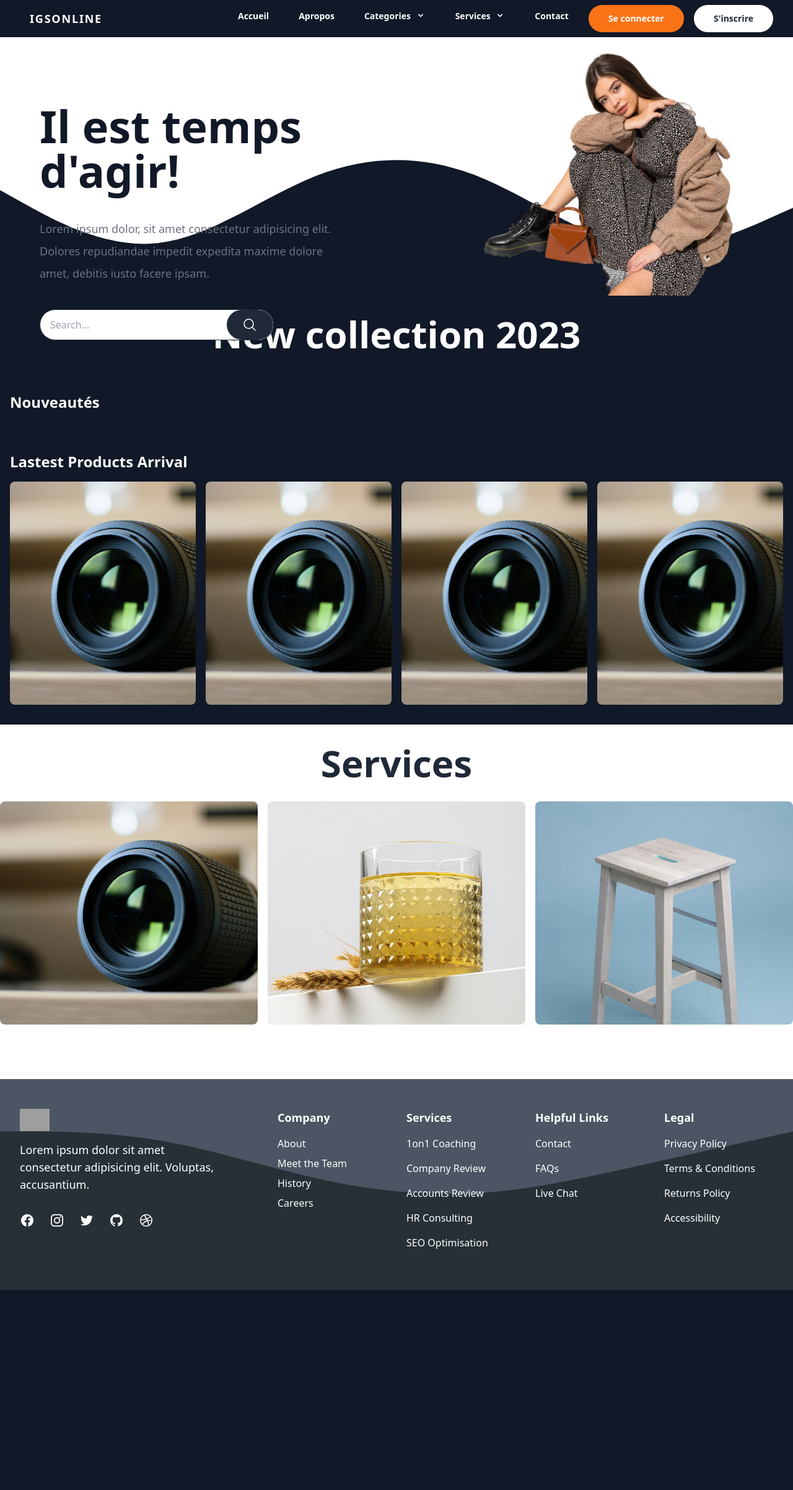
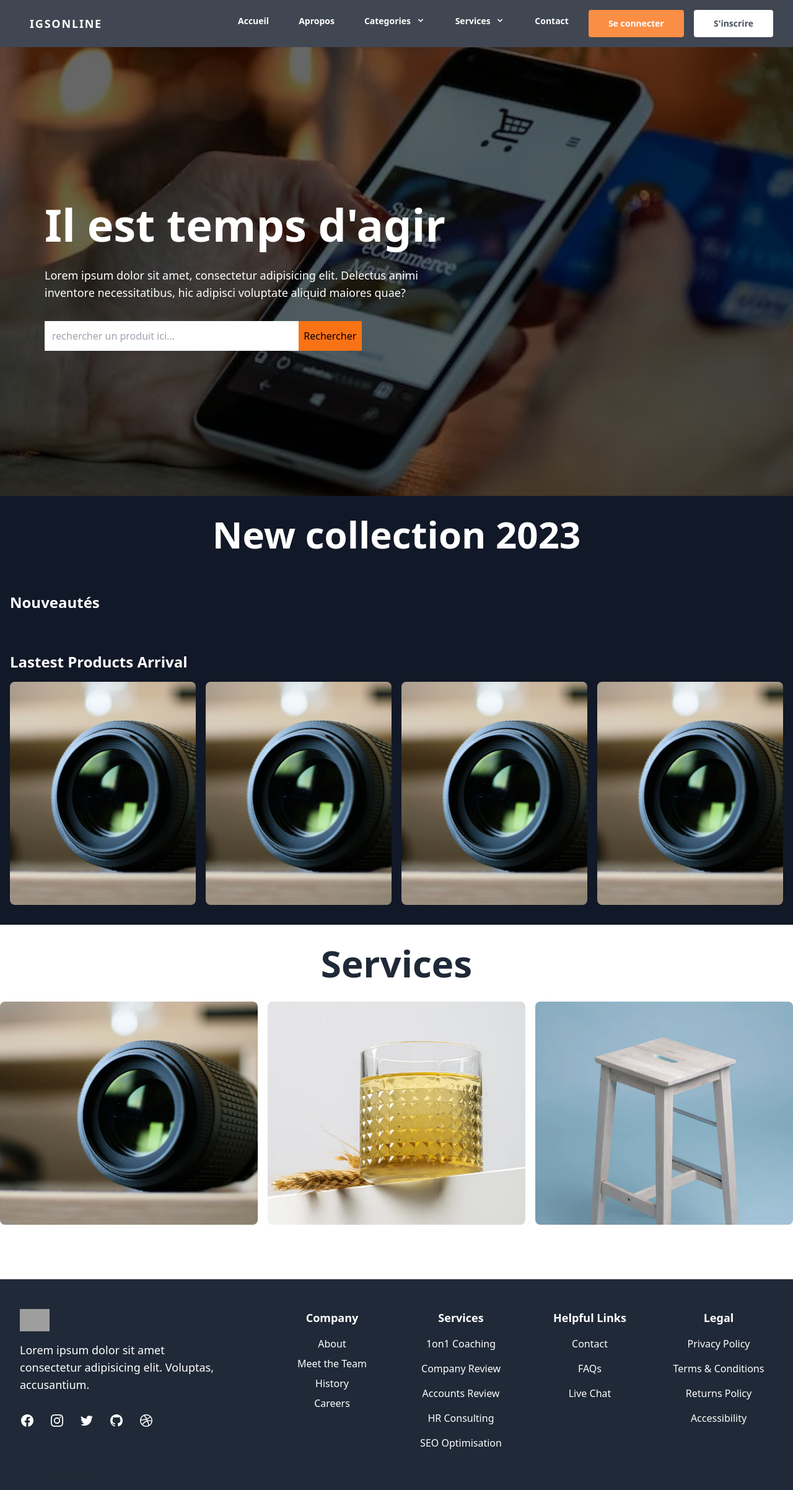
Before and after one commit to jeancode1234/igsonline, a PHP site: page / in a window 1280 px wide. Shown: the whole page at 62% size. Before the commit the page ends 2081 px from the top, so only its background shows below. Run offline with PHP 8.4, Linux system fonts and the light colour scheme; data that the repository does not hold is empty; some libraries are stand-ins or nearby versions; grey boxes are pictures that could not be loaded.

Commit message:
addespace

```diff
--- a/footer.php
+++ b/footer.php
@@ -9,12 +9,12 @@
 </head>
 <body>
     <!-- component -->
-<footer class="bg-gradient-to-r relative bg-gray-600">
-<svg xmlns="http://www.w3.org/2000/svg" class="absolute bottom-0 " viewBox="0 0 1440 320"><path fill="#273036" fill-opacity="1" d="M0,32L48,32C96,32,192,32,288,48C384,64,480,96,576,117.3C672,139,768,149,864,144C960,139,1056,117,1152,96C1248,75,1344,53,1392,42.7L1440,32L1440,320L1392,320C1344,320,1248,320,1152,320C1056,320,960,320,864,320C768,320,672,320,576,320C480,320,384,320,288,320C192,320,96,320,48,320L0,320Z"></path></svg>
-  <div class="max-w-screen-xl px-4 py-16 lg:py-4 lg:pt-12 mx-auto sm:px-6 lg:px-8 transform">
+<footer class="relative bg-gray-800">
+<svg xmlns="http://www.w3.org/2000/svg" class="absolute bottom-0 -z-10" viewBox="0 0 1440 320"><path fill="#273036" fill-opacity="1" d="M0,32L48,32C96,32,192,32,288,48C384,64,480,96,576,117.3C672,139,768,149,864,144C960,139,1056,117,1152,96C1248,75,1344,53,1392,42.7L1440,32L1440,320L1392,320C1344,320,1248,320,1152,320C1056,320,960,320,864,320C768,320,672,320,576,320C480,320,384,320,288,320C192,320,96,320,48,320L0,320Z"></path></svg>
+  <div class="max-w-screen-xl px-4 py-16 lg:py-4 lg:pt-12 mx-auto sm:px-6 lg:px-8 bg-opacity-10">
     <div class="grid grid-cols-1 gap-8 lg:grid-cols-3">
       <div>
-      <img src="#" class="mr-5 h-6 sm:h-9" alt="logo" />
+       <img src="#" class="mr-5 h-6 sm:h-9" alt="logo" />
         <p class="max-w-xs mt-4 text-lg text-white">
           Lorem ipsum dolor sit amet consectetur adipisicing elit. Voluptas, accusantium.
         </p>
@@ -51,8 +51,8 @@
           </a>
         </div>
       </div>
-      <div class="grid grid-cols-1 gap-8 lg:col-span-2 sm:grid-cols-2 lg:grid-cols-4 text-lg">
-        <div>
+      <div class="grid grid-cols-1 gap-8 lg:col-span-2  sm:grid-cols-2 lg:grid-cols-4 text-lg">
+        <div class="mx-auto md:mx-0 text-center">
           <p class="font-bold text-white">
             Company
           </p>
@@ -63,7 +63,7 @@
             <a class="hover:opacity-75 hover:text-orange-500" href> Careers </a>
           </nav>
         </div>
-        <div>
+        <div class="mx-auto md:mx-0 text-center">
           <p class="font-bold text-white">
             Services
           </p>
@@ -75,7 +75,7 @@
             <a class="hover:opacity-75 hover:text-orange-500" href> SEO Optimisation </a>
           </nav>
         </div>
-        <div>
+        <div class="mx-auto md:mx-0 text-center">
           <p class="font-bold text-white">
             Helpful Links
           </p>
@@ -85,7 +85,7 @@
             <a class="hover:opacity-75 hover:text-orange-500" href> Live Chat </a>
           </nav>
         </div>
-        <div>
+        <div class="mx-auto md:mx-0 text-center">
           <p class="font-bold text-white">
             Legal
           </p>
--- a/index.php
+++ b/index.php
@@ -54,35 +54,23 @@
         </div>
     </div>  -->
 
-  <div class="w-full">
+  <div class="w-full h-96 md:h-screen">
+     <?php include('message.php');?>
      <?php include('navbar.php');?>
-      <div class="w-full h-24 lg:h-14"></div>
-      <?php include('message.php');?>
-      <div class="w-full relative">
-      <svg xmlns="http://www.w3.org/2000/svg" class="absolute bottom-0 -z-10" viewBox="0 0 1440 320"><path fill="#111827" fill-opacity="1" d="M0,128L48,154.7C96,181,192,235,288,224C384,213,480,139,576,101.3C672,64,768,64,864,101.3C960,139,1056,213,1152,229.3C1248,245,1344,203,1392,181.3L1440,160L1440,320L1392,320C1344,320,1248,320,1152,320C1056,320,960,320,864,320C768,320,672,320,576,320C480,320,384,320,288,320C192,320,96,320,48,320L0,320Z"></path></svg>
 
-           <div class="grid xs:grid-col-2 sm:grid-col-4 md:grid-cols-6 lg:grid-cols-8 xl:grid-cols-12 grid-flow-row gap-4 ">
-                <div class="col-span-2 sm:col-span-4 md:col-span-6 lg:px-8 lg:col-span-4 xl:col-span-6 flex items-center justify-center">
-                  <div class="w-full px-4  lg:px-8  lg:h-[200px] space-y-6 lg:space-y-10">
-                      <h1 class="text-4xl xl:text-7xl text-gray-900 font-bold">Il est temps d'agir!</h1>
-                     <p class="text-lg text-gray-500 leading-loose">Lorem ipsum dolor, sit amet consectetur adipisicing elit. Dolores repudiandae impedit expedita maxime dolore amet, debitis iusto facere ipsam.</p>
-                     <div class="w-full lg:w-3/4 flex rounded-full overflow-hidden border bg-white border-gray-800">
-                        <input type="text" name="search" class="w-4/5 h-12 px-4 border-none  bg-transparent focus:outline-none" placeholder="Search...">
-                        <button class="w-1/5 h-12 flex items-center justify-center bg-gray-800 hover:bg-gray-900 text-white rounded-full "><svg xmlns="http://www.w3.org/2000/svg" fill="none" viewBox="0 0 24 24" stroke-width="1.5" stroke="white" class="w-6 h-6">
-                              <path stroke-linecap="round" stroke-linejoin="round" d="M21 21l-5.197-5.197m0 0A7.5 7.5 0 105.196 5.196a7.5 7.5 0 0010.607 10.607z" />
-                            </svg>
-                            </button>
-                     </div>
-                  </div>
-
-                </div>
-                <div class="col-span-2 sm:col-span-4 md:col-span-6 lg:col-span-4 xl:col-span-6 overflow-hidden">
-
-                           <img src="img/elegance.png" class="w-full h-full object-cover object-left" alt="">
+     <div class="w-full p-4 h-full flex items-center bg-cover bg-center bg-no-repeat" style="background-image:linear-gradient(rgba(0,0,0,0.6),rgba(0,0,0,0.6)),url('img/pixel.webp');">
+           <div class="w-full md:max-w-2xl h-[300px] space-y-8 lg:mx-14">
+               <h1 class="text-5xl md:text-6xl xl:text-7xl text-white font-bold">Il est temps d'agir</h1>
+               <p class="md:text-lg text-white">Lorem ipsum dolor sit amet, consectetur adipisicing elit. Delectus animi inventore necessitatibus, hic adipisci voluptate aliquid maiores quae?</p>
+                <div class="max-w-md md:max-w-lg flex relative h-12 overflow-hidden">
+                     <input type="text" name="search" class="w-4/5 border-none focus:outline-none bg-white h-full" placeholder="rechercher un produit ici...">
+                      <button class="w-1/5 h-full flex items-center justify-center bg-orange-500">
+                           Rechercher
+                      </button>
 
                 </div>
            </div>
-      </div>
+     </div>
 
   </div>
    <div class="w-full  bg-gray-900 py-8 space-y-8">
--- a/logout.php
+++ b/logout.php
@@ -1,4 +1,5 @@
 <?php
+session_start();
 if (isset($_POST["submit"])) {
 
     session_destroy();
--- a/navbar.php
+++ b/navbar.php
@@ -13,7 +13,7 @@
 </head>
 <body>
 <script src="https://cdn.jsdelivr.net/gh/alpinejs/alpine@v2.x.x/dist/alpine.min.js" defer></script>
-<div class="w-full text-gray-700 bg-gray-900 dark-mode:text-gray-200 dark-mode:bg-gray-800 fixed z-30">
+<div class="w-full text-gray-700 bg-gray-900 opacity-80 py-2 dark-mode:text-gray-200 dark-mode:bg-gray-800 ">
         <div x-data="{ open: false }" class="flex flex-col max-w-screen-xl px-4 mx-auto lg:items-center lg:justify-between lg:flex-row md:px-6 lg:px-8">
           <div class="p-4 flex flex-row items-center justify-between space-x-2">
             <a href="#" class="text-lg font-semibold tracking-widest text-white uppercase rounded-lg dark-mode:text-white focus:outline-none focus:shadow-outline">IGSonline</a>
@@ -176,8 +176,8 @@
                   </div>
                 </div>
                 <a class="px-4 py-2 mt-2 text-sm font-semibold bg-transparent rounded-lg text-white dark-mode:bg-transparent dark-mode:hover:bg-gray-600 dark-mode:focus:bg-gray-600 dark-mode:focus:text-white dark-mode:hover:text-white dark-mode:text-gray-200 md:mt-0 md:ml-4 hover:text-gray-800 focus:text-gray-800  focus:outline-none focus:shadow-outline" href="#">Contact</a>
-                <a class="px-8 py-3 mt-2 text-sm font-semibold bg-orange-500 rounded-full dark-mode:bg-transparent hover:bg-white dark-mode:focus:bg-orange-600 text-white dark-mode:focus:text-white dark-mode:hover:text-white dark-mode:text-gray-200 md:mt-0 md:ml-4 hover:text-orange-400 focus:text-orange-400  focus:bg-white focus:outline-none focus:shadow-outline"  href="login.php">Se connecter</a>
-                <a class="px-8 py-3 mt-2 text-sm font-semibold bg-white rounded-full dark-mode:bg-transparent hover:bg-gray-800 dark-mode:focus:bg-orange-600 text-gray-800 dark-mode:focus:text-white dark-mode:hover:text-white dark-mode:text-gray-200 md:mt-0 md:ml-4 hover:text-white focus:text-white  focus:bg-white focus:outline-none focus:shadow-outline "  href="register.php">S'inscrire</a>
+                <a class="px-8 py-3 mt-2 text-sm font-semibold bg-orange-500 rounded dark-mode:bg-transparent hover:bg-white dark-mode:focus:bg-orange-600 text-white dark-mode:focus:text-white dark-mode:hover:text-white dark-mode:text-gray-200 md:mt-0 md:ml-4 hover:text-orange-400 focus:text-orange-400  focus:bg-white focus:outline-none focus:shadow-outline"  href="login.php">Se connecter</a>
+                <a class="px-8 py-3 mt-2 text-sm font-semibold bg-white rounded dark-mode:bg-transparent hover:bg-gray-800 dark-mode:focus:bg-orange-600 text-gray-800 dark-mode:focus:text-white dark-mode:hover:text-white dark-mode:text-gray-200 md:mt-0 md:ml-4 hover:text-white focus:text-white  focus:bg-white focus:outline-none focus:shadow-outline "  href="register.php">S'inscrire</a>
               <?php }; ?>
           </nav>
         </div>
--- a/styles.css
+++ b/styles.css
@@ -802,46 +807,95 @@ video {
   height: 100%;
 }
 
+.h-\[360px\] {
+  height: 360px;
+}
+
+.h-\[260px\] {
+  height: 260px;
+}
+
+.h-2 {
+  height: 0.5rem;
+}
+
+.h-screen {
+  height: 100vh;
+}
+
+.h-auto {
+  height: auto;
+}
+
+.h-3\/5 {
+  height: 60%;
+}
+
+.h-\[calc\(100vh\)\] {
+  height: calc(100vh);
+}
+
+.h-16 {
+  height: 4rem;
+}
+
+.h-\[\] {
+  height: ;
+}
+
+.h-\[400px\] {
+  height: 400px;
+}
+
+.h-\[600px\] {
+  height: 600px;
+}
+
+.h-\[screen\] {
+  height: screen;
+}
+
+.h-\[580px\] {
+  height: 580px;
+}
+
+.h-\[300px\] {
+  height: 300px;
+}
+
+.h-96 {
+  height: 24rem;
+}
+
+.h-80 {
+  height: 20rem;
+}
+
 .h-24 {
   height: 6rem;
 }
 
-.h-\[360px\] {
-  height: 360px;
-}
-
-.h-\[260px\] {
-  height: 260px;
-}
-
-.h-2 {
-  height: 0.5rem;
-}
-
-.h-screen {
-  height: 100vh;
-}
-
-.h-auto {
-  height: auto;
-}
-
-.h-3\/5 {
-  height: 60%;
-}
-
-.h-\[calc\(100vh\)\] {
-  height: calc(100vh);
-}
-
-.h-16 {
-  height: 4rem;
+.max-h-full {
+  max-height: 100%;
+}
+
+.max-h-screen {
+  max-height: 100vh;
 }
 
 .min-h-screen {
   min-height: 100vh;
 }
 
+.min-h-full {
+  min-height: 100%;
+}
+
+.min-h-max {
+  min-height: -moz-max-content;
+  min-height: max-content;
+}
+
 .w-4 {
   width: 1rem;
 }
@@ -1225,11 +1291,6 @@ video {
   border-color: rgb(55 65 81 / var(--tw-border-opacity));
 }
 
-.border-gray-800 {
-  --tw-border-opacity: 1;
-  border-color: rgb(31 41 55 / var(--tw-border-opacity));
-}
-
 .border-white {
   --tw-border-opacity: 1;
   border-color: rgb(255 255 255 / var(--tw-border-opacity));
@@ -1292,6 +1353,36 @@ video {
 .bg-\[\#1E293B\] {
   --tw-bg-opacity: 1;
   background-color: rgb(30 41 59 / var(--tw-bg-opacity));
+}
+
+.bg-green-900 {
+  --tw-bg-opacity: 1;
+  background-color: rgb(20 83 45 / var(--tw-bg-opacity));
+}
+
+.bg-black {
+  --tw-bg-opacity: 1;
+  background-color: rgb(0 0 0 / var(--tw-bg-opacity));
+}
+
+.bg-opacity-80 {
+  --tw-bg-opacity: 0.8;
+}
+
+.bg-opacity-20 {
+  --tw-bg-opacity: 0.2;
+}
+
+.bg-opacity-10 {
+  --tw-bg-opacity: 0.1;
+}
+
+.bg-opacity-40 {
+  --tw-bg-opacity: 0.4;
+}
+
+.bg-opacity-60 {
+  --tw-bg-opacity: 0.6;
 }
 
 .bg-gradient-to-r {
@@ -1339,11 +1430,6 @@ video {
      object-fit: scale-down;
 }
 
-.object-left {
-  -o-object-position: left;
-     object-position: left;
-}
-
 .object-center {
   -o-object-position: center;
      object-position: center;
@@ -1566,6 +1652,11 @@ video {
   line-height: 1;
 }
 
+.text-5xl {
+  font-size: 3rem;
+  line-height: 1;
+}
+
 .font-medium {
   font-weight: 500;
 }
@@ -1677,6 +1768,22 @@ video {
 
 .opacity-100 {
   opacity: 1;
+}
+
+.opacity-80 {
+  opacity: 0.8;
+}
+
+.opacity-20 {
+  opacity: 0.2;
+}
+
+.opacity-60 {
+  opacity: 0.6;
+}
+
+.opacity-30 {
+  opacity: 0.3;
 }
 
 .shadow-2xl {
@@ -2191,10 +2308,6 @@ video {
 }
 
 @media (min-width: 640px) {
-  .sm\:col-span-4 {
-    grid-column: span 4 / span 4;
-  }
-
   .sm\:col-span-3 {
     grid-column: span 3 / span 3;
   }
@@ -2268,14 +2386,15 @@ video {
     left: 0px;
   }
 
-  .md\:col-span-6 {
-    grid-column: span 6 / span 6;
-  }
-
   .md\:col-span-4 {
     grid-column: span 4 / span 4;
   }
 
+  .md\:mx-0 {
+    margin-left: 0px;
+    margin-right: 0px;
+  }
+
   .md\:ml-2 {
     margin-left: 0.5rem;
   }
@@ -2320,6 +2439,10 @@ video {
     height: auto;
   }
 
+  .md\:h-screen {
+    height: 100vh;
+  }
+
   .md\:h-\[360px\] {
     height: 360px;
   }
@@ -2364,8 +2495,8 @@ video {
     max-width: 100%;
   }
 
-  .md\:grid-cols-6 {
-    grid-template-columns: repeat(6, minmax(0, 1fr));
+  .md\:max-w-lg {
+    max-width: 32rem;
   }
 
   .md\:grid-cols-8 {
@@ -2420,6 +2555,16 @@ video {
     padding-left: 1.5rem;
     padding-right: 1.5rem;
   }
+
+  .md\:text-6xl {
+    font-size: 3.75rem;
+    line-height: 1;
+  }
+
+  .md\:text-lg {
+    font-size: 1.125rem;
+    line-height: 1.75rem;
+  }
 }
 
 @media (min-width: 1024px) {
@@ -2435,6 +2580,11 @@ video {
     grid-column: span 5 / span 5;
   }
 
+  .lg\:mx-14 {
+    margin-left: 3.5rem;
+    margin-right: 3.5rem;
+  }
+
   .lg\:flex {
     display: flex;
   }
@@ -2443,14 +2593,6 @@ video {
     display: none;
   }
 
-  .lg\:h-14 {
-    height: 3.5rem;
-  }
-
-  .lg\:h-\[200px\] {
-    height: 200px;
-  }
-
   .lg\:h-\[600px\] {
     height: 600px;
   }
@@ -2463,10 +2605,6 @@ video {
     width: 50%;
   }
 
-  .lg\:w-3\/4 {
-    width: 75%;
-  }
-
   .lg\:max-w-4xl {
     max-width: 56rem;
   }
@@ -2513,12 +2651,6 @@ video {
 
   .lg\:gap-8 {
     gap: 2rem;
-  }
-
-  .lg\:space-y-10 > :not([hidden]) ~ :not([hidden]) {
-    --tw-space-y-reverse: 0;
-    margin-top: calc(2.5rem * calc(1 - var(--tw-space-y-reverse)));
-    margin-bottom: calc(2.5rem * var(--tw-space-y-reverse));
   }
 
   .lg\:p-8 {
@@ -2560,10 +2692,6 @@ video {
 }
 
 @media (min-width: 1280px) {
-  .xl\:col-span-6 {
-    grid-column: span 6 / span 6;
-  }
-
   .xl\:col-span-3 {
     grid-column: span 3 / span 3;
   }
```
Also changed, not shown: other parts of styles.css (+54 -10 lines), resultat.php (+26 -25 lines), img/Screenshot 2023-02-28 at 03-26-18 Portfolio Website Web Design Projets Photos vidéos logos illustrations et branding sur Behance.png (added), img/pixel.webp (added).
